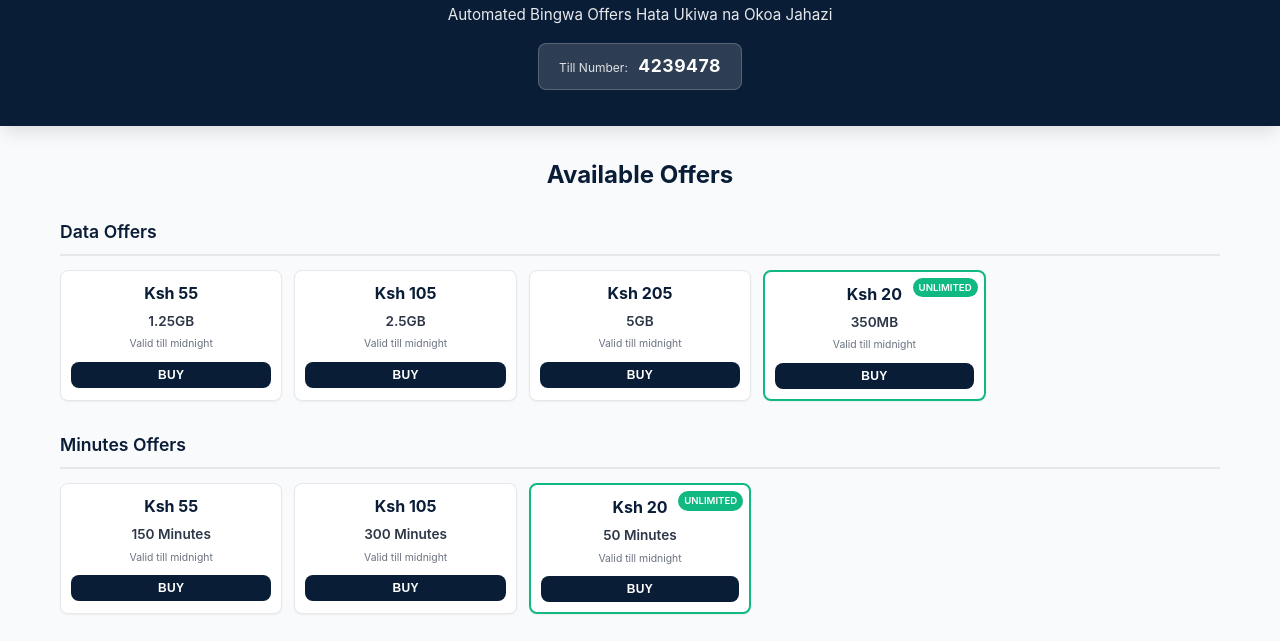
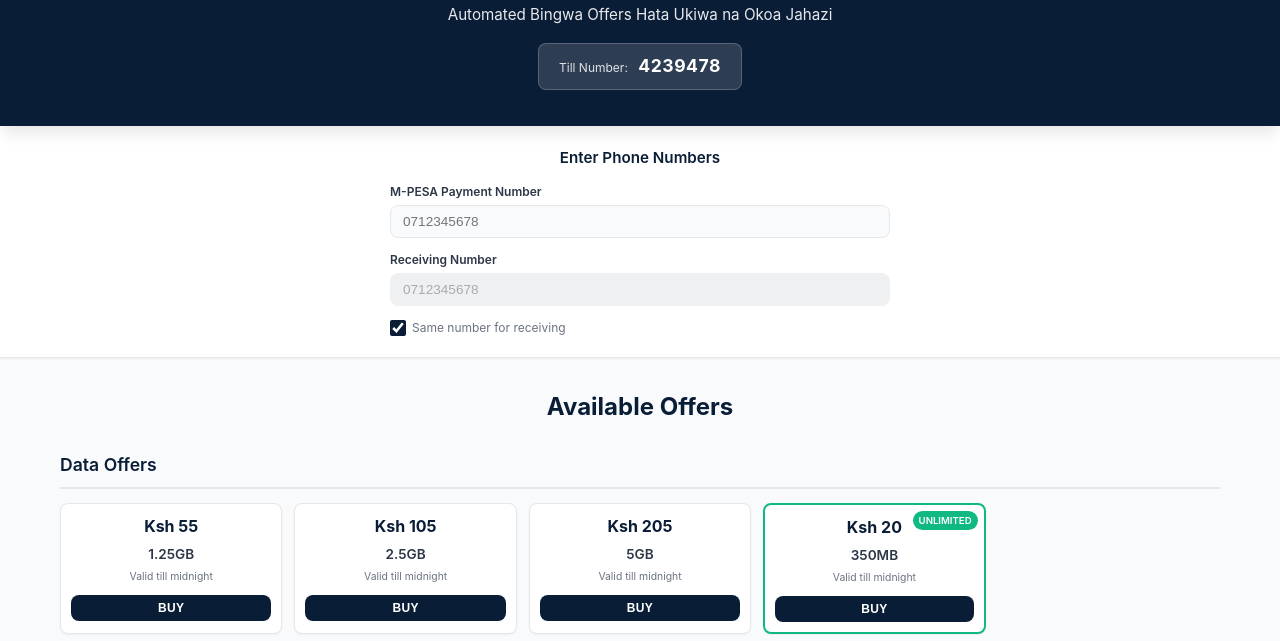
Before and after one commit to Deon62/bingwadata, a plain HTML site: page index.html in a window 1280 px wide. Shown: the part 79-720 px from the top of the page. Drawn offline with Linux system fonts and the light colour scheme.

Commit message:
first commit

```diff
--- a/css/styles.css
+++ b/css/styles.css
@@ -52,7 +52,9 @@ body {
     padding: 30px 20px 20px;
     text-align: center;
     box-shadow: var(--shadow-lg);
-    position: relative;
+    position: sticky;
+    top: 0;
+    z-index: 100;
 }
 
 .mpesa-logo {
@@ -126,6 +128,85 @@ body {
 
 .btn-primary:active {
     transform: translateY(0);
+}
+
+/* ===================================
+   Phone Numbers Section
+   =================================== */
+.phone-section {
+    background-color: var(--color-white);
+    padding: 20px;
+    border-bottom: 1px solid var(--color-border);
+    box-shadow: var(--shadow-sm);
+}
+
+.phone-section-title {
+    font-size: 0.95rem;
+    color: var(--color-primary);
+    margin-bottom: 12px;
+    font-weight: 600;
+    text-align: center;
+}
+
+.phone-form {
+    max-width: 500px;
+    margin: 0 auto;
+}
+
+.form-group {
+    margin-bottom: 12px;
+}
+
+.form-group label {
+    display: block;
+    font-size: 0.75rem;
+    color: var(--color-text-dark);
+    margin-bottom: 4px;
+    font-weight: 600;
+}
+
+.form-group input[type="tel"] {
+    width: 100%;
+    padding: 8px 12px;
+    font-size: 0.85rem;
+    border: 1px solid var(--color-border);
+    border-radius: var(--radius-sm);
+    background-color: var(--color-background);
+    color: var(--color-text-dark);
+    transition: border-color 0.3s ease, box-shadow 0.3s ease;
+}
+
+.form-group input[type="tel"]:focus {
+    outline: none;
+    border-color: var(--color-primary);
+    box-shadow: 0 0 0 3px rgba(10, 29, 55, 0.1);
+}
+
+.form-group input[type="tel"]:disabled {
+    background-color: #E5E7EB;
+    cursor: not-allowed;
+    opacity: 0.6;
+}
+
+.checkbox-group {
+    display: flex;
+    align-items: center;
+    gap: 6px;
+    margin-top: 10px;
+}
+
+.checkbox-group input[type="checkbox"] {
+    width: 16px;
+    height: 16px;
+    cursor: pointer;
+    accent-color: var(--color-primary);
+}
+
+.checkbox-group label {
+    font-size: 0.75rem;
+    color: var(--color-text-light);
+    cursor: pointer;
+    user-select: none;
 }
 
 /* ===================================
--- a/index.html
+++ b/index.html
@@ -18,9 +18,42 @@
                 <span class="till-label">Till Number:</span>
                 <span class="till-value">4239478</span>
             </div>
-            <!-- <button class="btn-primary" id="buyNowBtn">Buy Data Now</button> -->
         </div>
     </header>
+
+    <!-- Phone Numbers Section -->
+    <section class="phone-section">
+        <div class="container">
+            <h3 class="phone-section-title">Enter Phone Numbers</h3>
+            <form class="phone-form" id="phoneForm">
+                <div class="form-group">
+                    <label for="paymentPhone">M-PESA Payment Number</label>
+                    <input
+                        type="tel"
+                        id="paymentPhone"
+                        placeholder="0712345678"
+                        required
+                        pattern="[0-9]{10}"
+                        maxlength="10"
+                    >
+                </div>
+                <div class="form-group">
+                    <label for="receivingPhone">Receiving Number</label>
+                    <input
+                        type="tel"
+                        id="receivingPhone"
+                        placeholder="0712345678"
+                        pattern="[0-9]{10}"
+                        maxlength="10"
+                    >
+                </div>
+                <div class="checkbox-group">
+                    <input type="checkbox" id="sameNumber" checked>
+                    <label for="sameNumber">Same number for receiving</label>
+                </div>
+            </form>
+        </div>
+    </section>
 
     <!-- Offers Section -->
     <section class="offers" id="offersSection">
--- a/js/script.js
+++ b/js/script.js
@@ -1,16 +1,35 @@
 // ===================================
-// Smooth Scroll to Offers Section
+// Phone Number Management
 // ===================================
 document.addEventListener('DOMContentLoaded', function() {
-    const buyNowBtn = document.getElementById('buyNowBtn');
-    const offersSection = document.getElementById('offersSection');
+    const paymentPhoneInput = document.getElementById('paymentPhone');
+    const receivingPhoneInput = document.getElementById('receivingPhone');
+    const sameNumberCheckbox = document.getElementById('sameNumber');
 
-    if (buyNowBtn && offersSection) {
-        buyNowBtn.addEventListener('click', function() {
-            offersSection.scrollIntoView({
-                behavior: 'smooth',
-                block: 'start'
-            });
+    // Handle same number checkbox
+    if (sameNumberCheckbox && paymentPhoneInput && receivingPhoneInput) {
+        // Initial state
+        receivingPhoneInput.disabled = sameNumberCheckbox.checked;
+        if (sameNumberCheckbox.checked) {
+            receivingPhoneInput.value = paymentPhoneInput.value;
+        }
+
+        // When checkbox changes
+        sameNumberCheckbox.addEventListener('change', function() {
+            if (this.checked) {
+                receivingPhoneInput.value = paymentPhoneInput.value;
+                receivingPhoneInput.disabled = true;
+            } else {
+                receivingPhoneInput.disabled = false;
+                receivingPhoneInput.focus();
+            }
+        });
+
+        // When payment phone changes and checkbox is checked
+        paymentPhoneInput.addEventListener('input', function() {
+            if (sameNumberCheckbox.checked) {
+                receivingPhoneInput.value = this.value;
+            }
         });
     }
 
@@ -24,8 +43,27 @@ document.addEventListener('DOMContentLoaded', function() {
             const price = this.getAttribute('data-price');
             const packageName = this.getAttribute('data-package');
 
+            // Get phone numbers
+            const paymentPhone = paymentPhoneInput.value.trim();
+            const receivingPhone = receivingPhoneInput.value.trim() || paymentPhone;
+
+            // Validate phone numbers
+            if (!paymentPhone || paymentPhone.length !== 10 || !/^[0-9]{10}$/.test(paymentPhone)) {
+                alert('Please enter a valid 10-digit M-PESA payment number');
+                paymentPhoneInput.focus();
+                return;
+            }
+
+            if (!sameNumberCheckbox.checked && receivingPhone && (receivingPhone.length !== 10 || !/^[0-9]{10}$/.test(receivingPhone))) {
+                alert('Please enter a valid 10-digit receiving number');
+                receivingPhoneInput.focus();
+                return;
+            }
+
             // Log to console for now (will be replaced with STK push later)
             console.log(`Buying Ksh ${price} offer - ${packageName}`);
+            console.log(`Payment Phone: ${paymentPhone}`);
+            console.log(`Receiving Phone: ${receivingPhone}`);
 
             // Visual feedback
             const originalText = this.textContent;
@@ -38,7 +76,7 @@ document.addEventListener('DOMContentLoaded', function() {
                 this.disabled = false;
 
                 // Show alert for user feedback (temporary)
-                alert(`Order initiated!\n\nPackage: ${packageName}\nAmount: Ksh ${price}\n\nYou will receive an M-PESA prompt shortly.`);
+                alert(`Order initiated!\n\nPackage: ${packageName}\nAmount: Ksh ${price}\n\nPayment from: ${paymentPhone}\nReceiving on: ${receivingPhone}\n\nYou will receive an M-PESA prompt shortly.`);
             }, 1000);
         });
     });
```
